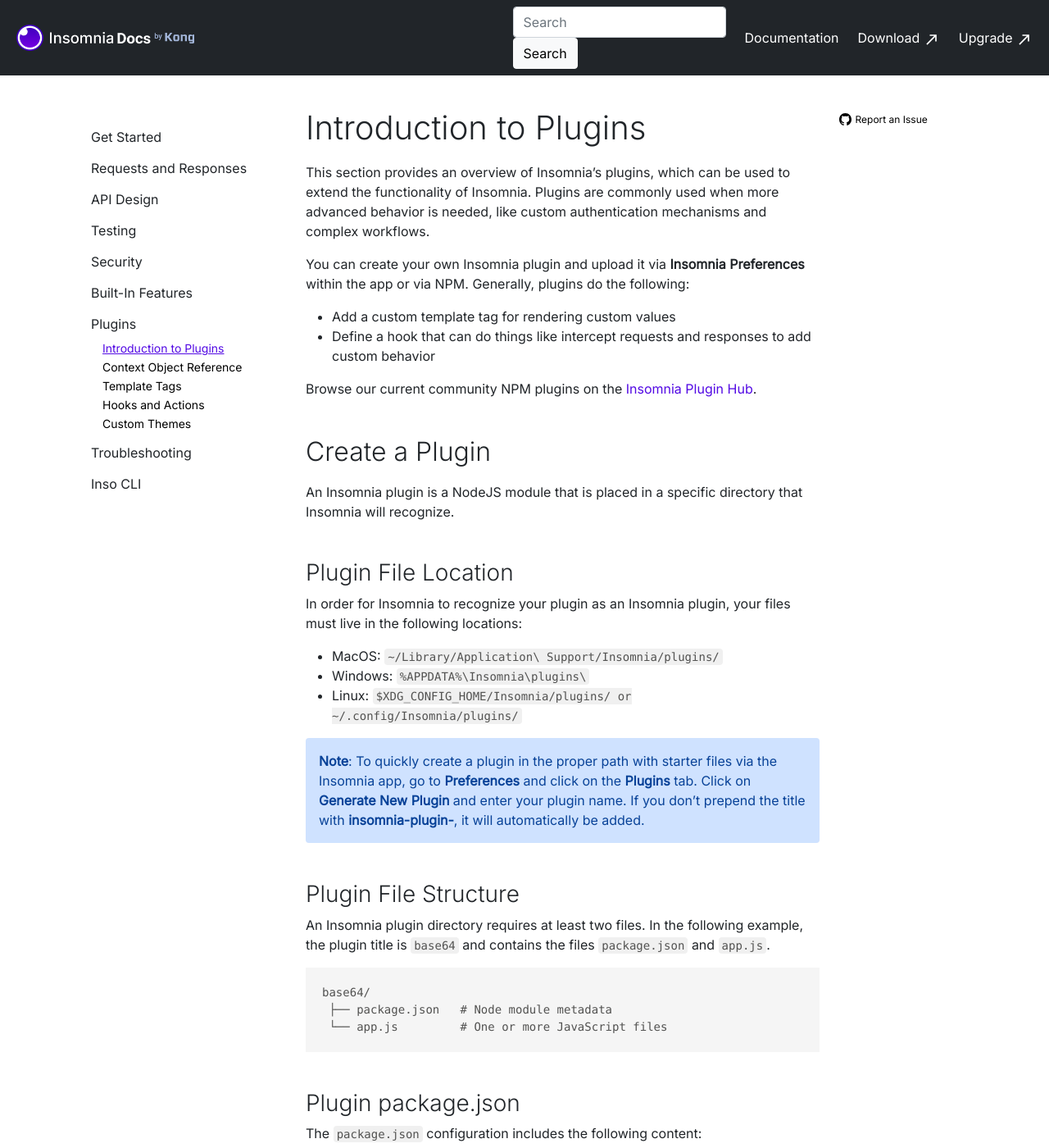
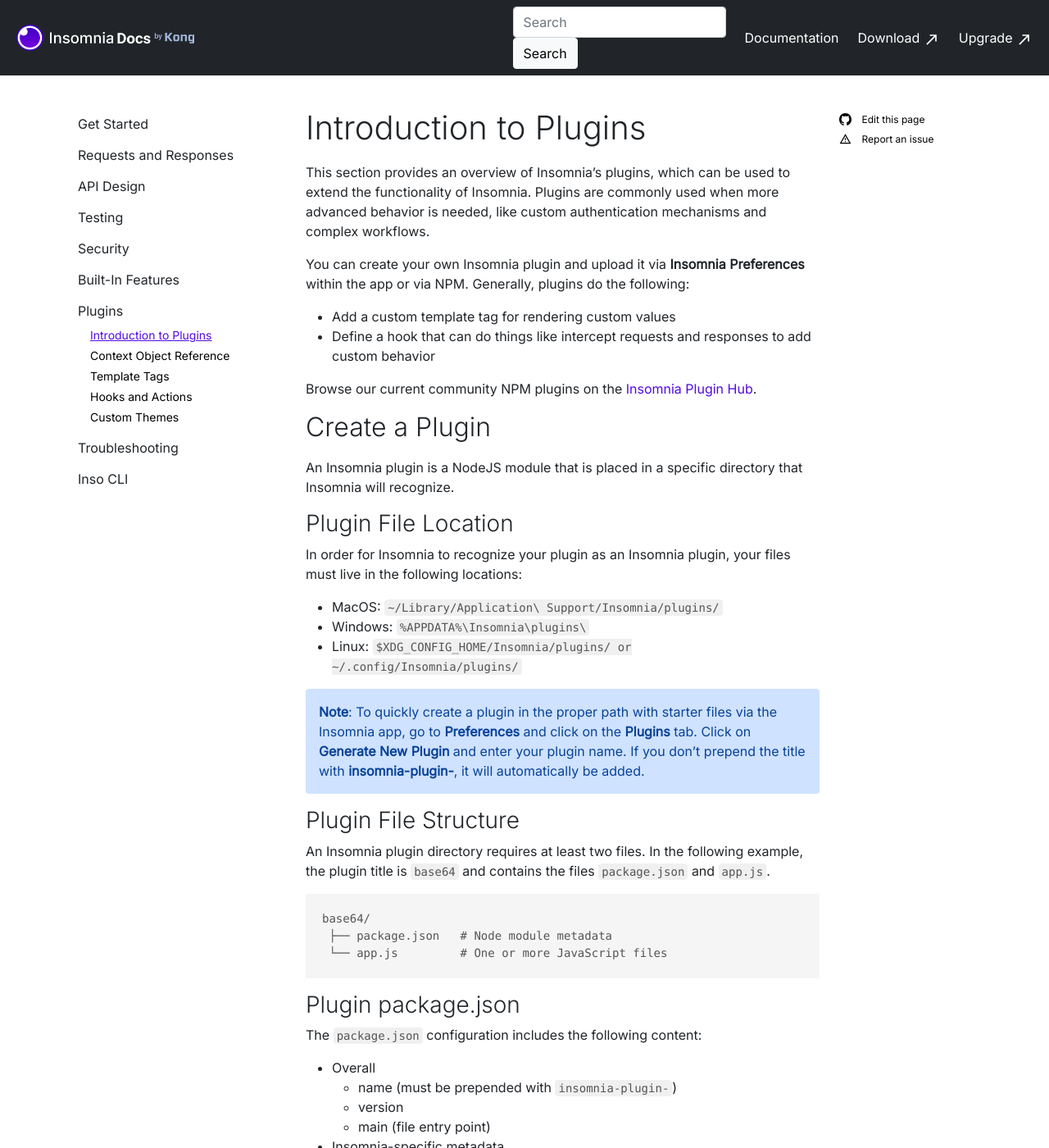
Before and after one commit to Kong/insomnia-docs, a Jekyll site: the page built from docs/insomnia/introduction-to-plugins.md, in a window 1280 px wide and 1400 px high. Shown: the whole window at 82% size. Built offline with Jekyll 4.4.1, drawn with Linux system fonts in a browser that asks for light colours; comment, search, counter and statistics services are not loaded; some of the changed text lies outside the part shown.

Commit message:
Fix sidebar overlap and expand content area (#20)
Co-authored-by: Falon Darville <falon.darville@konghq.com>

````diff
--- a/docs/_includes/sidebar-nav.html
+++ b/docs/_includes/sidebar-nav.html
@@ -1,8 +1,8 @@
-<div class="flex-shrink-0 p-3 bg-white sticky-top" id="detail-sidebar">
+<div class="flex-shrink-0 bg-white sticky-top">
   <ul class="list-unstyled ps-0">
     <li class="mb-1">
     {% for item in site.data.main-nav.toc %}
-      <button class="nav-button btn btn-toggle align-items-center rounded collapsed" data-bs-toggle="collapse" data-bs-target="#{{ item.collapse-id }}-collapse" aria-expanded="true">
+      <button class="nav-button btn btn-toggle align-items-center rounded collapsed text-start ps-0" data-bs-toggle="collapse" data-bs-target="#{{ item.collapse-id }}-collapse" aria-expanded="true">
         <span>
           {{ item.title }}
         </span>
@@ -11,7 +11,7 @@
         <ul class="btn-toggle-nav list-unstyled fw-normal pb-1 small">
           {% for entry in item.items %}
             {% assign currentPage = entry.url | append: '/' %}
-          <li class="doc-link {% if currentPage == page.url %}list-active{% endif %}">
+            <li class="doc-link ps-3 pb-1 text-start {% if currentPage == page.url %}list-active{% endif %}">
               <a href="{{ entry.url }}">
                 {{ entry.title }}
               </a>
--- a/docs/_layouts/article-detail.html
+++ b/docs/_layouts/article-detail.html
@@ -4,20 +4,29 @@
 <div class="container">
     <div class="container-fluid article-detail-container">
         <div class="row">
-            <div class="col-md-3 col-lg-2">
+            <div class="col-3">
                 {% include sidebar-nav.html %}
                 {% include anchor-links.html %}
             </div>
-            <div class="col-md-1"></div>
-            <div class="col-md-7 show-anchor-links">
+            <div class="col-md-6 col-lg-7 show-anchor-links">
                 <h1>{{ page.title }}</h1>
                 {{ content }}
             </div>
-            <div class="col-md-2">
-                <span><img src="/assets/images/github-icon.svg" alt="" id="github-icon"></span>
-                <a href="https://github.com/Kong/insomnia-docs/issues" alt="Report an Issue on GitHub" id="report-link">
-                    Report an Issue
-                </a>
+            <div class="col-md-3 col-lg-2 text-start">
+                <div class="sticky-top">
+                    <div>
+                        <span><img src="/assets/images/github-icon.svg" alt="" class="github-icon me-2"></span>
+                        <a href="https://github.com/Kong/insomnia-docs/edit/main/docs/{{ page.path }}" alt="Edit this page" class="github-link">
+                            Edit this page
+                        </a>
+                    </div>
+                    <div>
+                        <span><img src="/assets/images/report-problem-icon.svg" alt="" class="github-icon me-2"></span>
+                        <a href="https://github.com/Kong/insomnia-docs/issues" alt="Report an issue" class="github-link">
+                            Report an issue
+                        </a>
+                    </div>
+                </div>
             </div>
         </div>
     </div>
--- a/docs/assets/css/custom/_variables.scss
+++ b/docs/assets/css/custom/_variables.scss
@@ -2,4 +2,4 @@
 $mid-purple: #530ae4;
 $hover-purple: #4c2991;
 $light-gray: rgba(243,244,246,var(--tw-bg-opacity));
-$code-color: #525251;
+$code-color: #545454;
--- a/docs/assets/css/styles.scss
+++ b/docs/assets/css/styles.scss
@@ -20,8 +20,18 @@
     max-height: 35px;
 }
 
-#github-icon {
+.github-icon {
     max-width: 15px;
+}
+
+.github-link {
+    font-size: 12px;
+    color: black;
+    text-decoration: none;
+
+    &:hover {
+        text-decoration: underline;
+    }
 }
 
 #inso-cli-logo {
@@ -66,7 +76,6 @@
 
 // primary body styling
 .nav-button {
-    padding-left: 0;
     font-weight: 450;
     display: block;
 }
@@ -90,11 +99,6 @@
     max-width: 100%;
 }
 
-#detail-sidebar {
-    width: 280px;
-}
-
-// inline code blocks
 *:not(pre)>code {
     background-color: #f0f0f0;
     border-radius: 4px;
@@ -116,7 +120,7 @@
 .language-plaintext {
     pre>code {
         // generic text from pygments theme
-        color: #525251;
+        color: $code-color;
     }
 }
 
@@ -125,7 +129,7 @@
     &.language-text,
     &.language-plaintext {
         // generic text from pygments theme
-        color: #525251;
+        color: $code-color;
     }
 }
 
--- a/docs/insomnia/introduction-to-plugins.md
+++ b/docs/insomnia/introduction-to-plugins.md
@@ -53,7 +53,7 @@
 
 The following is an example minimal `package.json`. The `package.json` must contain an `insomnia` attribute to be identified as an Insomnia plugin.
 
-```tson-doc
+```json-doc
 {
   "name": "insomnia-plugin-base64", // NPM module name, must be prepended with insomnia-plugin-
   "version": "1.0.0",               // Plugin version
````
Also changed, not shown: docs/assets/images/report-problem-icon.svg (added). Lines whose indentation alone changed are shown as unchanged.
